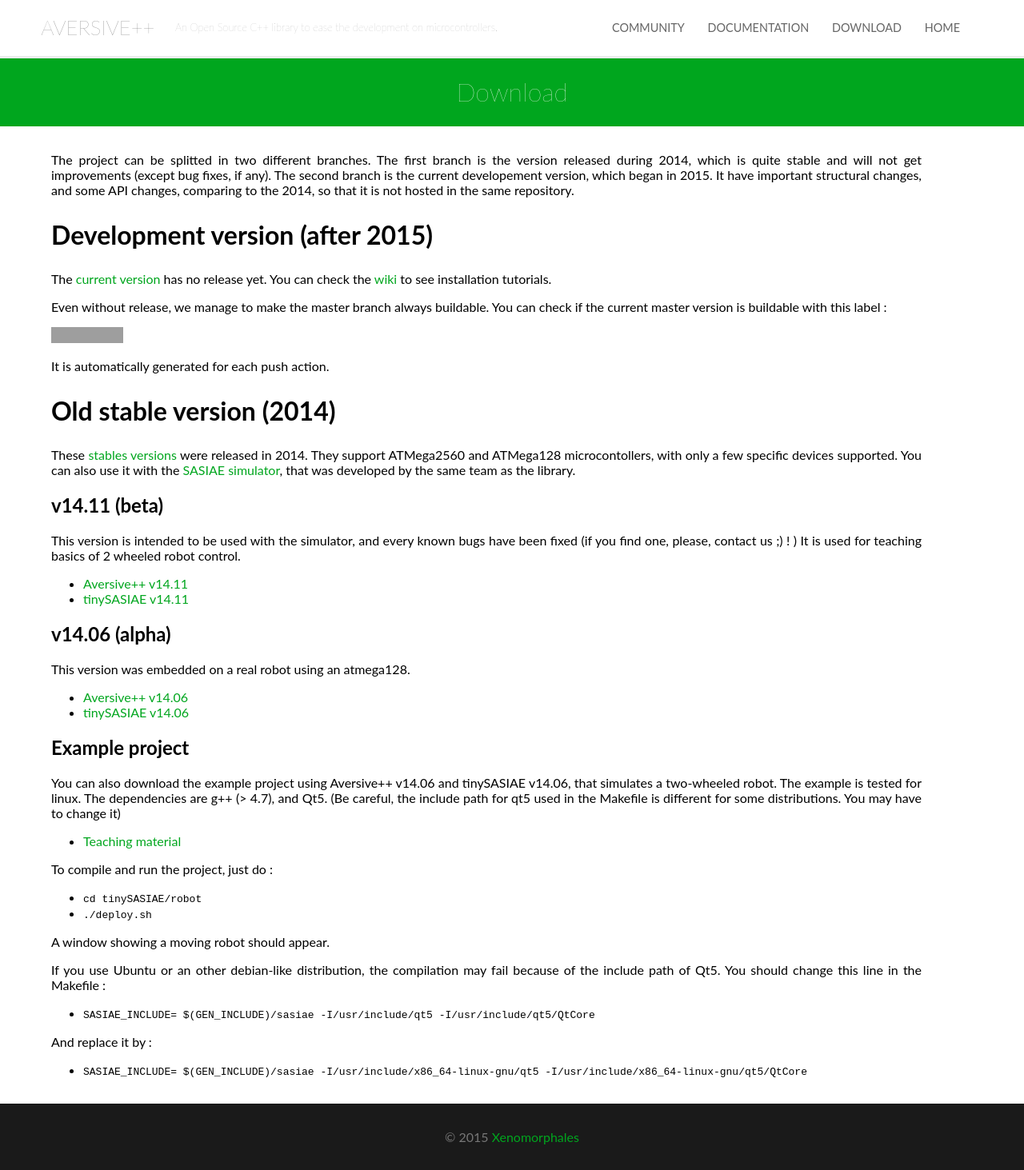
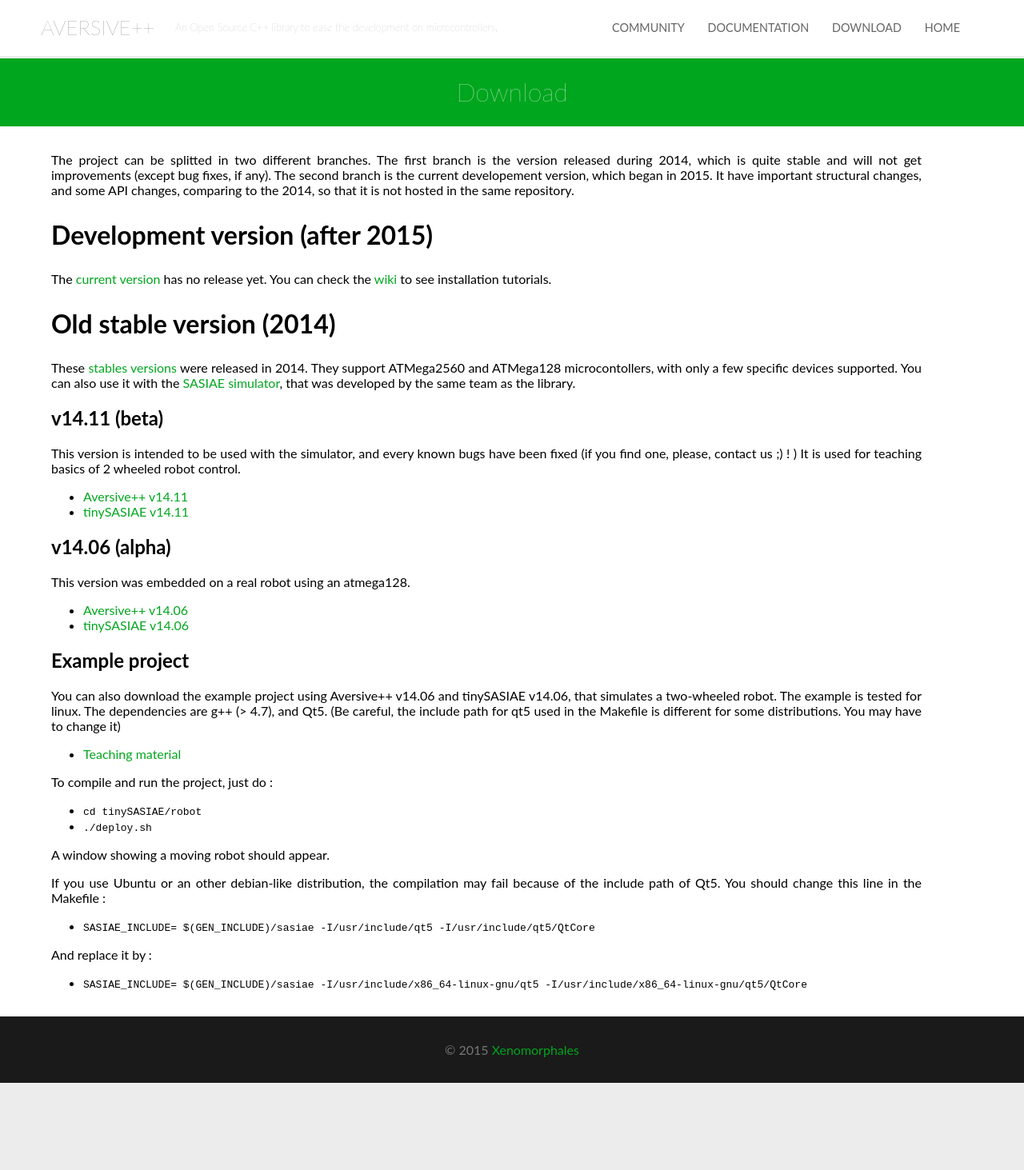
Before and after one commit to AversivePlusPlus/AversivePlusPlus.github.io, a Jekyll site: the page built from download.md, in a window 1280 px wide. Shown: the whole page at 80% size. Built offline with Jekyll 4.4.1, drawn with Linux system fonts in a browser that asks for light colours; after the commit the page ends 1354 px from its top, so only the background shows below that; grey boxes are pictures that could not be loaded.

Commit message:
Removed travis label

```diff
--- a/download.md
+++ b/download.md
@@ -13,13 +13,6 @@ The second branch is the current developement version, which began in 2015. It h
 The [current version](https://github.com/AversivePlusPlus/AversivePlusPlus) has no release yet.
 You can check the [wiki](https://github.com/AversivePlusPlus/AversivePlusPlus/wiki)
 to see installation tutorials.
-
-Even without release, we manage to make the master branch always buildable.
-You can check if the current master version is buildable with this label :
-
-![build?](https://travis-ci.org/AversivePlusPlus/AversivePlusPlus.svg?branch=master)
-
-It is automatically generated for each push action.
 
 # Old stable version (2014)
 
```
